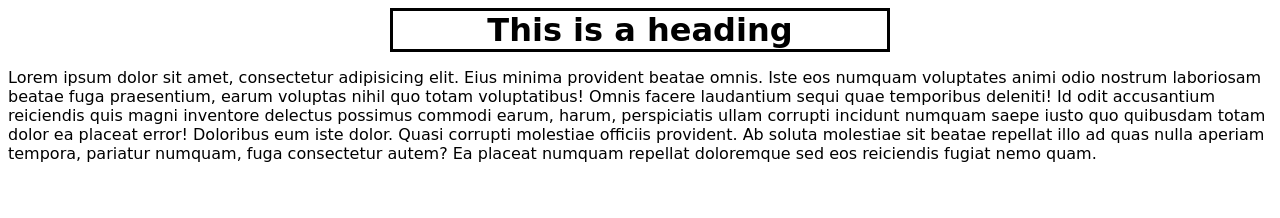
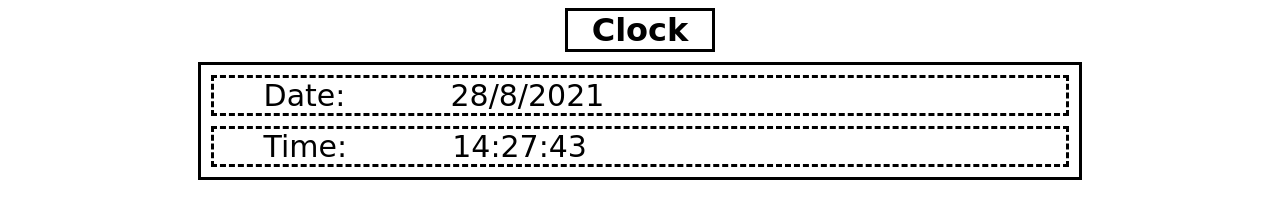
Before and after one commit to anhadpreetsingh/FrontEndTest, a plain HTML site: page index.html in a window 1280 px wide. Drawn offline with Linux system fonts and the light colour scheme.

Commit message:
Changed it into a clock app

```diff
--- a/index.html
+++ b/index.html
@@ -5,12 +5,39 @@
   <meta http-equiv="X-UA-Compatible" content="IE=edge">
   <meta name="viewport" content="width=device-width, initial-scale=1.0">
   <link rel="stylesheet" href="./style.css">
-  <title>This is my first webpage</title>
+  <title>Clock</title>
 </head>
 <body>
-  <h1>This is a heading</h1>
-  <div id="content">
-    <p>Lorem ipsum dolor sit amet, consectetur adipisicing elit. Eius minima provident beatae omnis. Iste eos numquam voluptates animi odio nostrum laboriosam beatae fuga praesentium, earum voluptas nihil quo totam voluptatibus! Omnis facere laudantium sequi quae temporibus deleniti! Id odit accusantium reiciendis quis magni inventore delectus possimus commodi earum, harum, perspiciatis ullam corrupti incidunt numquam saepe iusto quo quibusdam totam dolor ea placeat error! Doloribus eum iste dolor. Quasi corrupti molestiae officiis provident. Ab soluta molestiae sit beatae repellat illo ad quas nulla aperiam tempora, pariatur numquam, fuga consectetur autem? Ea placeat numquam repellat doloremque sed eos reiciendis fugiat nemo quam.</p>
+  <h1>Clock</h1>
+  <div class="container">
+
+    <div class="contentcontainer">
+      <span>Date:</span>
+      <span id="date">date placeholder</span>
+    </div>
+    <div class="contentcontainer">
+      <span>Time:</span>
+      <span id="time">time placeholder</span>
+    </div>
   </div>
+  <script>
+
+    let tslot, dslot;
+
+    function timefunc()
+    {
+      let date = new Date();
+      tslot = document.getElementById("time");
+      tslot.innerText = date.getHours()+":"+date.getMinutes()+":"+date.getSeconds();
+      dslot = document.getElementById("date");
+      dslot.innerText = date.getDate()+"/"+(date.getMonth()+1)+"/"+date.getFullYear();
+    }
+
+    setInterval(timefunc, 1000);
+
+
+
+
+  </script>
 </body>
 </html>
--- a/style.css
+++ b/style.css
@@ -7,7 +7,24 @@ body{
 }
 h1{
     border-style: solid;
-    width: 500px;
+    width: 150px;
     margin: auto;
     text-align: center;
 }
+
+.container{
+    margin: 10px auto;
+    border-style: solid;
+    width: 70%;
+    height: fit-content;
+
+}
+span{
+    margin: 50px;
+    font-size: 30px;
+
+}
+.contentcontainer{
+    border-style: dashed;
+    margin: 10px;
+}
```
